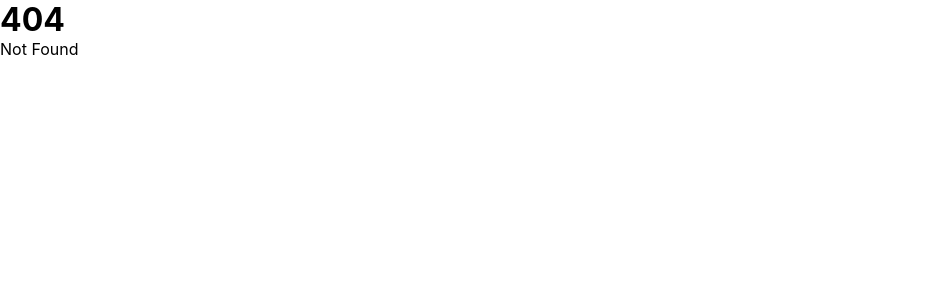
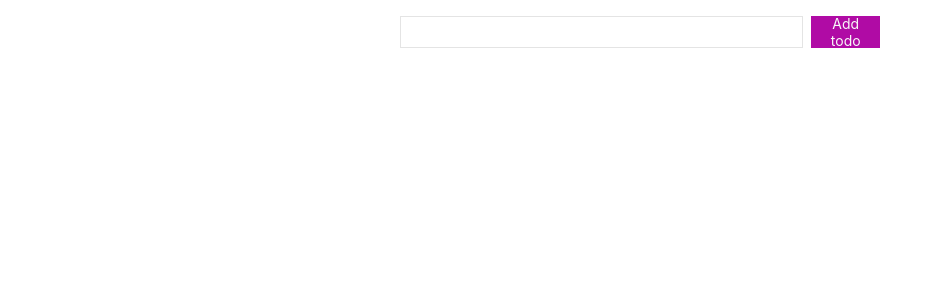
Before and after one commit to mdd95/site, a SvelteKit app: page /app/todo in a window 1280 px wide. Before the commit this address had no page. Shown: the top 300 px of the page, without its empty margins (0-942 px from the left). Built offline with nearby package versions, Linux system fonts and the light colour scheme.

Commit message:
Create app/todo

```diff
--- /dev/null
+++ b/src/routes/app/todo/+page.svelte
@@ -0,0 +1,114 @@
+<script lang="ts">
+	import { nanoid } from 'nanoid';
+	import { onMount } from 'svelte';
+
+	type Todo = {
+		id: string;
+		content: string;
+		dateCreated: string;
+		dateModified: string;
+	};
+
+	let todos = $state<Todo[]>([]);
+
+	onMount(() => {
+		const storedTodos = window.localStorage.getItem('todos');
+		if (storedTodos) {
+			try {
+				todos = JSON.parse(storedTodos);
+			} catch {
+				console.error('Failed to parse stored todos');
+			}
+		}
+	});
+
+	function addTodo(e: SubmitEvent) {
+		e.preventDefault();
+		const formElement = e.target as HTMLFormElement;
+		const formData = new FormData(formElement);
+
+		todos.push({
+			id: nanoid(),
+			content: formData.get('content')?.toString() ?? '',
+			dateCreated: new Date().toISOString(),
+			dateModified: new Date().toISOString()
+		});
+
+		window.localStorage.setItem('todos', JSON.stringify(todos));
+		formElement.reset();
+	}
+</script>
+
+<svelte:head>
+	<title>Todo App</title>
+</svelte:head>
+
+<main>
+	<div class="toolbar">
+		<form onsubmit={addTodo}>
+			<input type="text" name="content" />
+			<button type="submit" class="btn btn-primary">Add todo</button>
+		</form>
+	</div>
+
+	<ul>
+		{#each todos as todo}
+			<li>
+				<div>
+					<input type="checkbox" />
+				</div>
+				<div>
+					{todo.content}
+				</div>
+			</li>
+		{/each}
+	</ul>
+</main>
+
+<style>
+	main {
+		width: min(32rem, 100%);
+		margin: auto;
+	}
+
+	.toolbar {
+		padding: 1rem 1rem;
+
+		& form {
+			display: flex;
+			gap: 0.5rem;
+		}
+	}
+
+	.toolbar form input {
+		display: block;
+		width: 100%;
+		height: 2rem;
+		padding: 0 0.375rem;
+		border: 1px solid var(--color-border);
+		border-radius: var(--radius);
+		font-size: 0.875rem;
+
+		&:focus {
+			outline: 2px solid var(--color-outline);
+			outline-offset: -1px;
+		}
+	}
+
+	ul {
+		padding: 1rem 1rem;
+		display: flex;
+		flex-direction: column;
+		gap: 0.25rem;
+		list-style: none;
+	}
+
+	li {
+		padding: 0.5rem;
+		display: flex;
+		align-items: center;
+		gap: 0.5rem;
+		border: 1px solid var(--color-border);
+		border-radius: var(--radius);
+	}
+</style>
```
